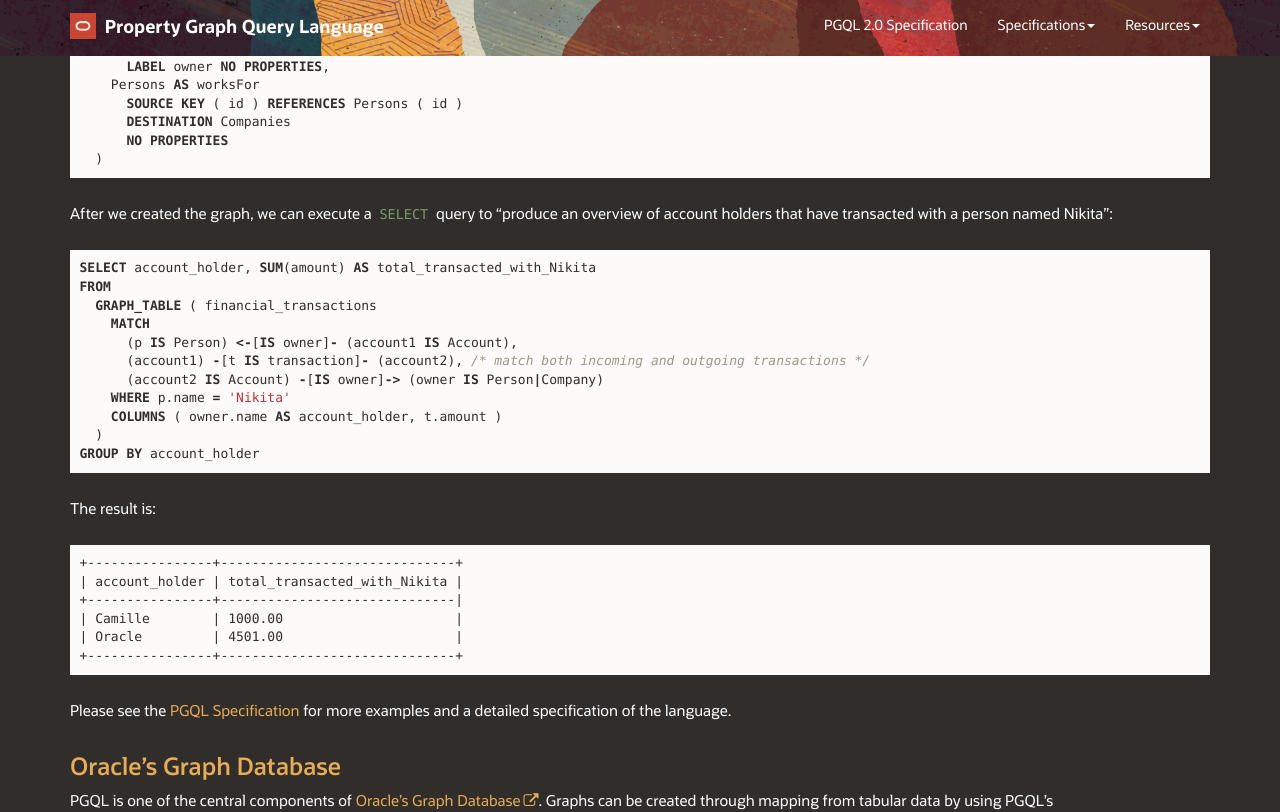
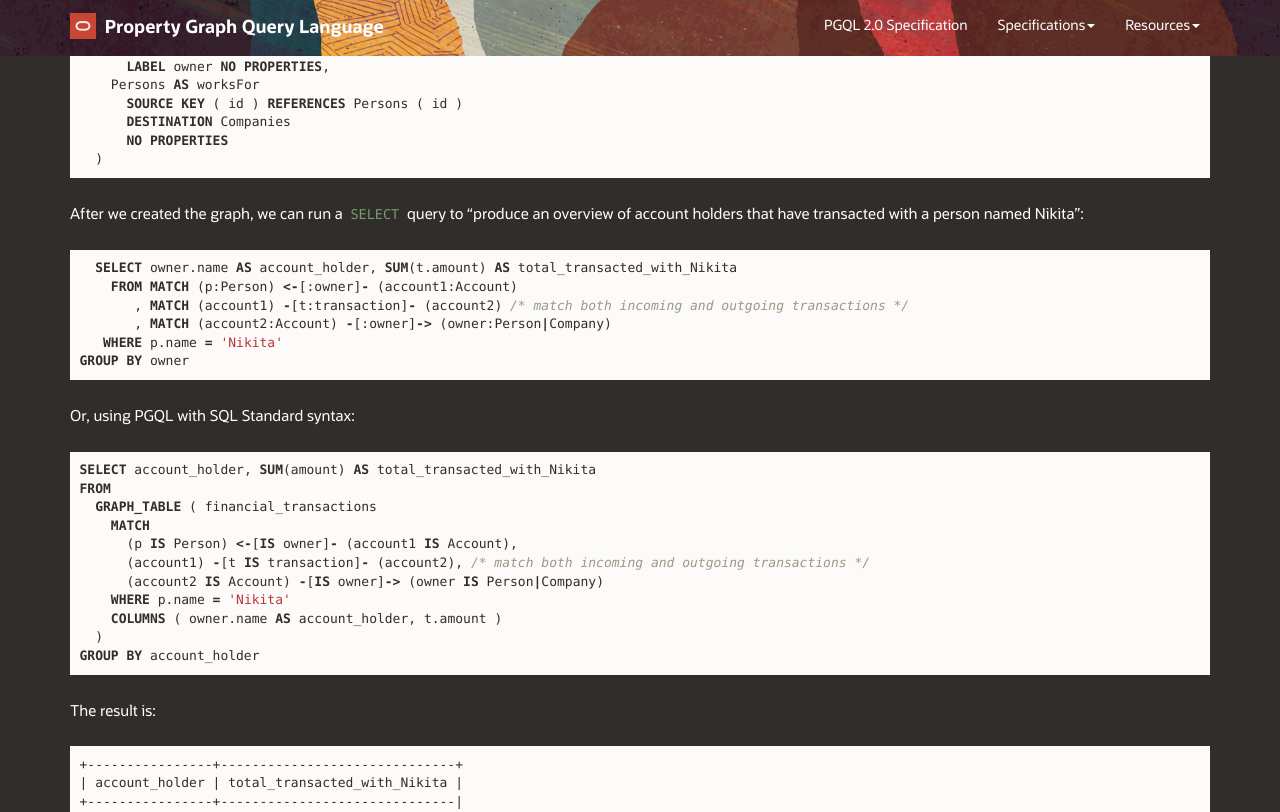
Before and after one commit to oracle/pgql-lang, a Jekyll site: the page built from index.md, in a window 1280 px wide and 1400 px high, scrolled down 1960 px. Shown: the top 812 px of the window. Built offline with Jekyll 4.4.1, drawn with Linux system fonts in a browser that asks for light colours; nearby versions of some CDN libraries; comment, search, counter and statistics services are not loaded; some of the changed text lies outside the part shown.

Commit message:
updated the homepage with details about SQL Standard and Oracle Database 23ai

````diff
--- a/index.md
+++ b/index.md
@@ -68,7 +68,18 @@
   )
 ```
 
-After we created the graph, we can execute a `SELECT` query to "produce an overview of account holders that have transacted with a person named Nikita":
+After we created the graph, we can run a `SELECT` query to "produce an overview of account holders that have transacted with a person named Nikita":
+
+```sql
+  SELECT owner.name AS account_holder, SUM(t.amount) AS total_transacted_with_Nikita
+    FROM MATCH (p:Person) <-[:owner]- (account1:Account)
+       , MATCH (account1) -[t:transaction]- (account2) /* match both incoming and outgoing transactions */
+       , MATCH (account2:Account) -[:owner]-> (owner:Person|Company)
+   WHERE p.name = 'Nikita'
+GROUP BY owner
+```
+
+Or, using PGQL with SQL Standard syntax:
 
 ```sql
 SELECT account_holder, SUM(amount) AS total_transacted_with_Nikita
@@ -97,16 +108,29 @@
 
 Please see the [PGQL Specification](spec/latest/) for more examples and a detailed specification of the language.
 
-Oracle's Graph Database
+Relationship to the SQL Standard
 ----------------------------
 
-PGQL is one of the central components of [Oracle's Graph Database](https://www.oracle.com/database/graph/).
-Graphs can be created through mapping from tabular data by using PGQL's `CREATE PROPERTY GRAPH` statement.
-Results of PGQL `SELECT` queries can be visualized in intuitive manner.
-In addition to PGQL, Oracle's Graph Database provides support for RDF knowledge graphs, powerful built-in graph algorithms, support for popular notebooks, and much more.
+In its latest revision, the SQL Standard added support for property graphs ([SQL:2023 Part 16: SQL/PGQ – Property Graph Queries](https://www.iso.org/standard/79473.html)).
+SQL/PGQ allows the user to create property graphs on top of one or more existing relational tables,
+and query these graphs natively using a powerful new operator, called GRAPH_TABLE, which provides a graph pattern matching language fully integrated into SQL.
+
+The plan for PGQL is to align it with the SQL Standard where possible.
+As such, the GRAPH_TABLE operator as SQL's CREATE PROPERTY GRAPH statement were added to PGQL.
+
+PGQL also has a syntax that was developed before SQL:2023 was finalized, which is referred to in the PGQL Specification as 'PGQL with custom syntax'.
+Queries with custom syntax can be easily distinguished from queries with SQL Standard syntax as they do not use the GRAPH_TABLE operator.
+The plan is to maintain the custom syntax over time and give users the freedom to pick whichever syntax they prefer.
+
+Property Graphs in Oracle Database
+----------------------------
+
+PGQL has been part of the Oracle Database as a standalone language since Oracle Database 12c.
+In Oracle Database 23ai, property graphs were added directly into SQL as a more integrated feature of the converged database.
+Nevertheless, PGQL remains available also in Oracle Database 23ai and users can [choose](https://blogs.oracle.com/database/post/querying-graphs-with-sql-and-pgql-what-is-the-difference) the language that best suits their needs.
 
 {::nomarkdown}
 <a href="https://www.oracle.com/database/graph/">
-  <img src="images/oracle_graph_database.png" alt="Oracle's Graph Database" style="width:500px;">
+  <img src="images/oracle_graph_database.png" alt="Integrated Graph Database" style="width:500px;">
 </a>
 {:/}
````
Also changed, not shown: 1 other file.
